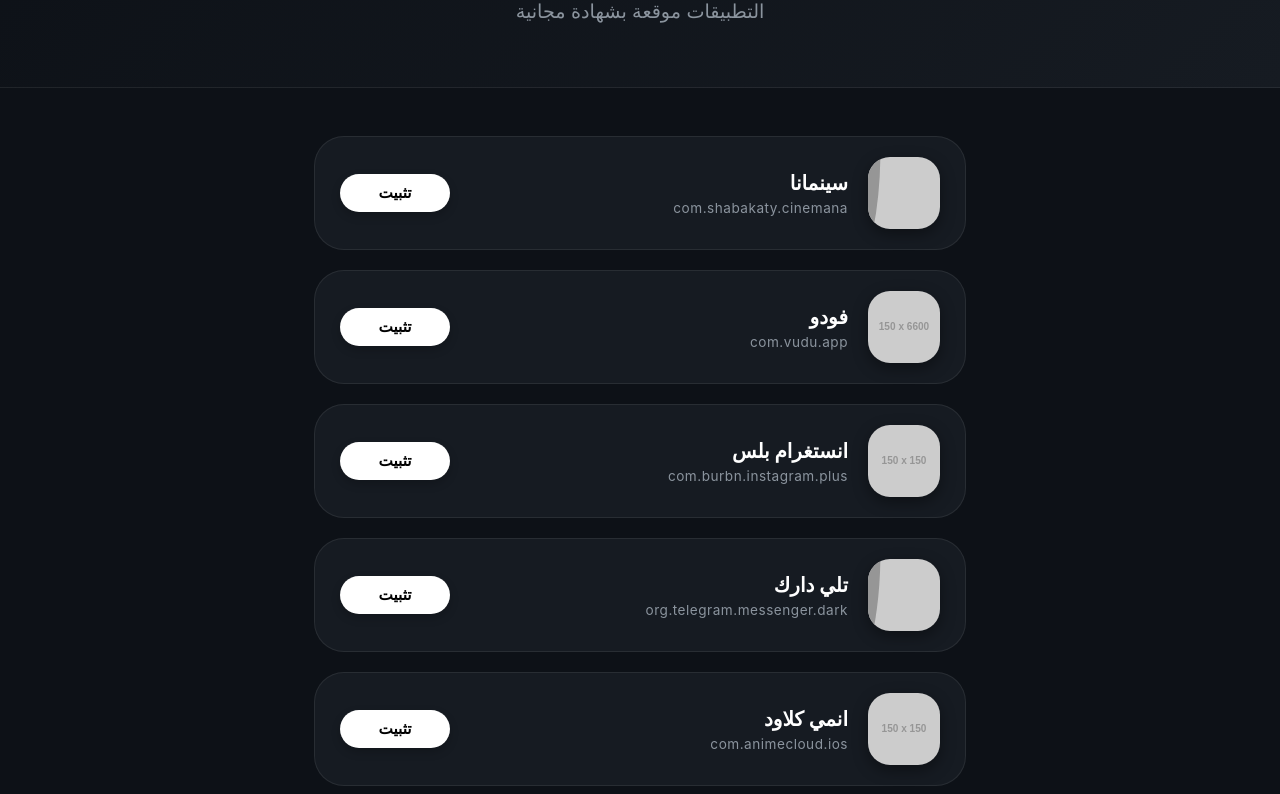
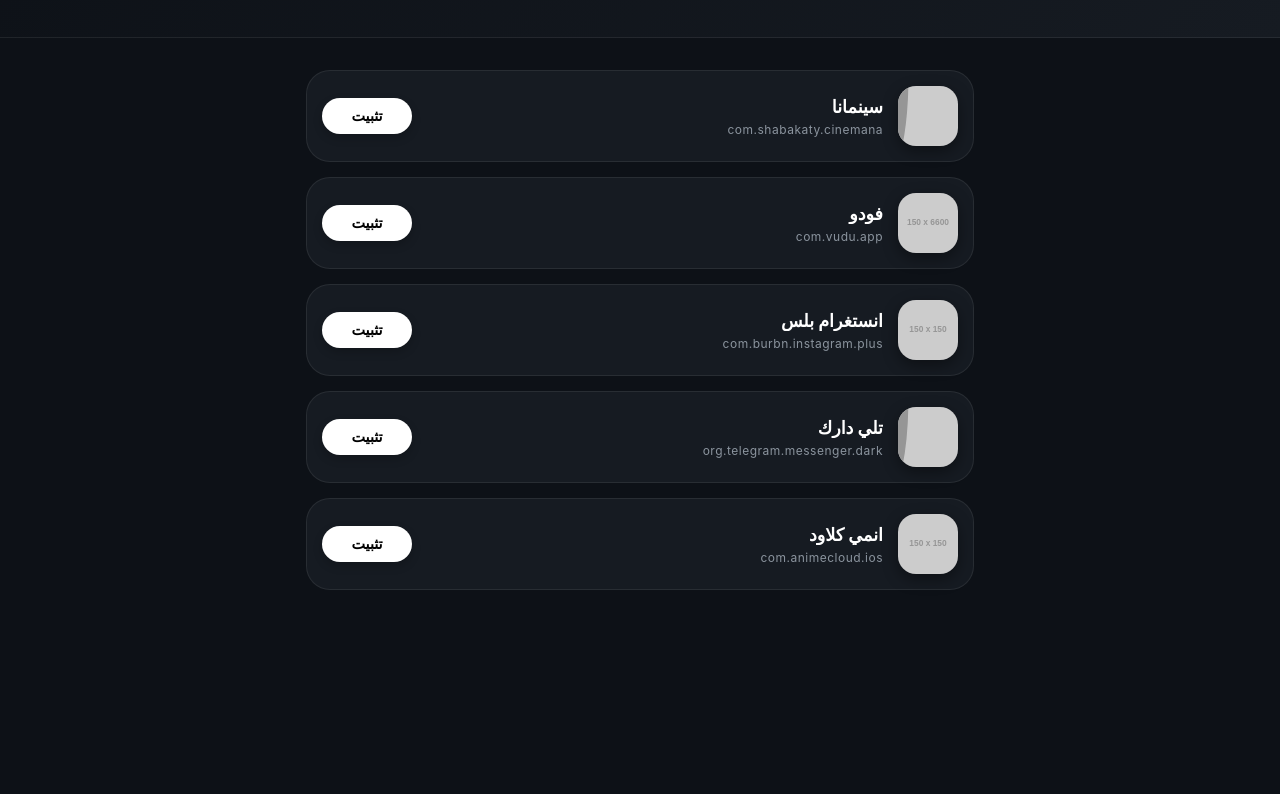
Before and after one commit to ipa-black/ipasoon, a plain HTML site: page index.html in a window 1280 px wide. Shown: the part 155-949 px from the top of the page. After the commit the page ends 800 px from the top, so only its background shows below. Drawn offline with Linux system fonts and the light colour scheme; placeholder pictures from the web are drawn by us.

Commit message:
Update index.html

```diff
--- a/index.html
+++ b/index.html
@@ -32,14 +32,14 @@
         header {
             background: var(--header-gradient);
             text-align: center;
-            padding: 5rem 1rem 4rem;
+            padding: 4rem 1rem 3rem;
             border-bottom: 1px solid var(--border-color);
             position: relative;
         }
 
         header h1 {
             margin: 0;
-            font-size: 3rem;
+            font-size: 2.5rem;
             font-weight: 900;
             letter-spacing: 2px;
             background: linear-gradient(to bottom, #ffffff, #8b949e);
@@ -48,34 +48,35 @@
         }
 
         header p {
-            margin: 15px 0 0 0;
-            font-size: 1.2rem;
+            margin: 10px 0 0 0;
+            font-size: 1.1rem;
             color: var(--text-muted);
             font-weight: 300;
         }
 
         .container {
             max-width: 700px;
-            margin: 3rem auto;
-            padding: 0 1.5rem;
+            margin: 2rem auto;
+            padding: 0 1rem; /* تقليل المسافة الجانبية للهواتف */
         }
 
         .app-list {
             display: flex;
             flex-direction: column;
-            gap: 20px;
+            gap: 15px;
         }
 
         .app-item {
             background-color: var(--card-bg);
             border: 1px solid var(--border-color);
-            border-radius: 30px;
-            padding: 20px 25px;
+            border-radius: 24px;
+            padding: 15px;
             display: flex;
             align-items: center;
             transition: all 0.5s cubic-bezier(0.175, 0.885, 0.32, 1.275);
             opacity: 0;
             transform: translateY(30px);
+            width: 100%; /* ضمان عدم تجاوز العرض */
         }
 
         .app-item:hover {
@@ -90,87 +91,92 @@
         }
 
         .app-icon {
-            width: 72px;
-            height: 72px;
-            border-radius: 22px;
+            width: 60px;
+            height: 60px;
+            border-radius: 18px;
             object-fit: cover;
-            margin-left: 20px;
+            margin-left: 15px;
             box-shadow: 0 5px 15px rgba(0,0,0,0.4);
+            flex-shrink: 0; /* منع الأيقونة من الانكماش */
         }
 
         .app-info {
             flex-grow: 1;
+            min-width: 0; /* حل سحري يمنع النص من دفع الأزرار للخارج */
+            margin-left: 10px;
         }
 
         .app-info h3 {
             margin: 0 0 5px 0;
-            font-size: 1.25rem;
+            font-size: 1.1rem;
             font-weight: 700;
+            white-space: nowrap;
+            overflow: hidden;
+            text-overflow: ellipsis; /* إضافة نقاط للأسماء الطويلة */
         }
 
         .app-info p {
             margin: 0;
-            font-size: 0.85rem;
+            font-size: 0.75rem;
             color: var(--text-muted);
             letter-spacing: 0.5px;
+            white-space: nowrap;
+            overflow: hidden;
+            text-overflow: ellipsis; /* إضافة نقاط للـ Bundle ID الطويل */
+            direction: ltr; /* جعل اتجاه النص إنجليزي لتجنب الخلل */
+            text-align: right;
         }
 
-        /* تنسيقات زر التثبيت مع الأنيميشن */
         .install-btn {
             background-color: #ffffff;
             color: #000000;
-            padding: 10px 28px;
-            border-radius: 25px;
+            padding: 10px 20px;
+            border-radius: 20px;
             font-weight: 800;
-            font-size: 0.95rem;
+            font-size: 0.9rem;
             border: none;
             cursor: pointer;
             position: relative;
-            overflow: hidden; /* لإخفاء أي لون يخرج عن الحواف الدائرية */
-            min-width: 110px;
+            overflow: hidden;
+            min-width: 90px;
             text-align: center;
             box-shadow: 0 4px 10px rgba(0,0,0,0.2);
             transition: transform 0.2s ease, box-shadow 0.2s ease;
+            flex-shrink: 0; /* يمنع الزر من الانكماش */
         }
 
-        /* النص داخل الزر (يجب أن يكون فوق طبقة اللون) */
         .install-btn span {
             position: relative;
             z-index: 2;
             transition: color 0.3s ease;
         }
 
-        /* الطبقة الزرقاء المخفية التي ستمتلئ */
         .install-btn::before {
             content: '';
             position: absolute;
             top: 0;
-            right: 0; /* تبدأ من اليمين لليسار لأن الموقع عربي */
+            right: 0;
             height: 100%;
             width: 0%;
             background-color: var(--accent-color);
             z-index: 1;
-            transition: width 1.5s cubic-bezier(0.4, 0, 0.2, 1); /* سرعة تعبئة اللون */
+            transition: width 1.5s cubic-bezier(0.4, 0, 0.2, 1);
         }
 
-        /* تأثير الزر عند تمرير الماوس (قبل الضغط) */
         .install-btn:not(.loading):hover {
             box-shadow: 0 0 15px rgba(255, 255, 255, 0.3);
             transform: translateY(-2px);
         }
 
-        /* حالة الزر أثناء التحميل (عند الضغط) */
         .install-btn.loading {
-            pointer-events: none; /* منع الضغط مرتين */
+            pointer-events: none;
             box-shadow: 0 0 15px rgba(10, 132, 255, 0.5);
         }
 
-        /* تمدد اللون الأزرق ليصبح 100% */
         .install-btn.loading::before {
             width: 100%;
         }
 
-        /* تحويل لون النص للأبيض عندما يغطيه اللون الأزرق */
         .install-btn.loading span {
             color: #ffffff;
         }
@@ -180,6 +186,20 @@
             color: var(--text-muted);
             margin-top: 2rem;
             font-size: 1.1rem;
+        }
+
+        /* تحسينات إضافية للهواتف الصغيرة جداً */
+        @media (max-width: 380px) {
+            .app-icon {
+                width: 50px;
+                height: 50px;
+                margin-left: 10px;
+            }
+            .install-btn {
+                padding: 8px 15px;
+                min-width: 80px;
+                font-size: 0.85rem;
+            }
         }
     </style>
 </head>
@@ -213,8 +233,9 @@
                     const appDiv = document.createElement('div');
                     appDiv.className = 'app-item';
 
+                    // أضفنا الخاصية onerror للصورة لكي تضع صورة احتياطية في حال فشل الرابط
                     appDiv.innerHTML = `
-                        <img src="${app.image_url}" alt="${app.name}" class="app-icon">
+                        <img src="${app.image_url}" alt="${app.name}" class="app-icon" onerror="this.src='https://upload.wikimedia.org/wikipedia/commons/a/ac/No_image_available.svg'">
                         <div class="app-info">
                             <h3>${app.name}</h3>
                             <p>${app.bundle_id}</p>
@@ -228,32 +249,27 @@
                     btn.addEventListener('click', (e) => {
                         e.preventDefault();
 
-                        // 1. بدء تأثير التحميل (تعبئة اللون) وتغيير النص
                         btn.classList.add('loading');
                         btnText.innerText = 'جاري...';
 
-                        // 2. فتح رابط التثبيت في "إطار مخفي"
                         const iframe = document.createElement('iframe');
                         iframe.style.display = 'none';
                         iframe.src = installLink;
                         document.body.appendChild(iframe);
 
-                        // 3. الانتظار حتى يكتمل اللون (1.5 ثانية) ثم التحويل
                         setTimeout(() => {
-                            btnText.innerText = '100%'; // إشعار المستخدم باكتمال الشريط
+                            btnText.innerText = '100%';
 
-                            // تحويل بعد جزء بسيط من الثانية لرؤية اكتمال التحميل
                             setTimeout(() => {
                                 window.location.href = 'https://t.me/ipasoon';
                                 setTimeout(() => document.body.removeChild(iframe), 1000);
                             }, 300);
 
-                        }, 1500); // 1500 مللي ثانية (1.5 ثانية) وهي نفس مدة امتلاء اللون بالـ CSS
+                        }, 1500);
                     });
 
                     container.appendChild(appDiv);
 
-                    // أنيميشن الظهور المتتابع
                     setTimeout(() => {
                         appDiv.classList.add('show');
                     }, index * 100);
```
